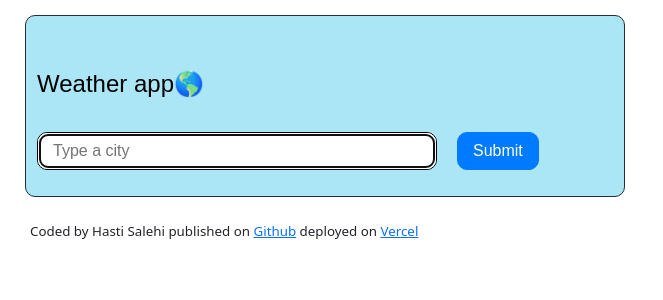
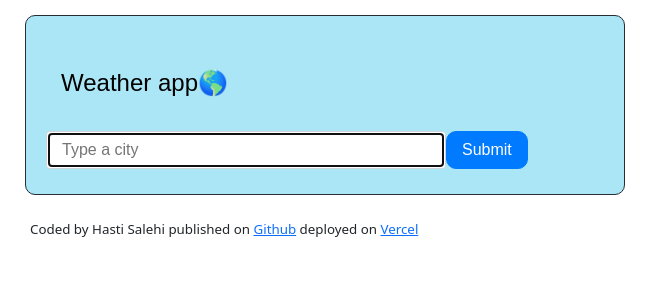
Before and after one commit to Squiggly7525/My-Weather-App-React, a React (Create React App) app: page / in a window 1280 px wide. Shown: the top 300 px of the page, without its empty margins (0-663 px from the left). Built offline with nearby package versions, Linux system fonts and the light colour scheme.

Commit message:
Weather.css changes

```diff
--- a/src/Weather.css
+++ b/src/Weather.css
@@ -1,18 +1,20 @@
+.weather-details-container {
+  display: flex;
+  flex-direction: row;
+  justify-content: space-between; /* Adjust as needed */
+}
+
 .Weather-info {
   display: flex;
   flex-wrap: wrap;
   box-sizing: border-box;
-  display: flex;
-  flex-wrap: wrap;
   height: 127.962px;
-  margin-left: -12px;
-  margin-right: -12px;
-  margin-top: 0px;
   width: 640.007px;
   text-align: start;
 }
+
 .main-humidity-wind {
-  display: block;
+  flex-grow: 1;
 }
 
 .icon-temperature-realfeel {
@@ -22,100 +24,46 @@
 
 .Weather {
   margin: auto 10px;
-  display: block;
-  margin-right: auto;
-  margin-left: auto;
   padding: 15px;
   font-family: arial, sans-serif;
-  padding: 16px;
   color: #878787;
 }
+
 .title {
   color: black;
   font-size: 24px;
-
-  display: flex;
-  flex-wrap: wrap;
-  margin-right: -15px;
-  margin-left: -15px;
   margin-bottom: 30px;
-}
-.Data {
-  margin: auto 10px;
-
-  width: 100%;
-  font-size: 16px;
-  font-weight: 100;
-  line-height: 19px;
-  list-style: none;
-}
-.Weather h1 {
-  font-size: 24px;
-  font-weight: 100;
-  margin: 20px 0 0;
-  line-height: 29px;
-}
-
-.Weather ul {
-  margin: 0;
-  padding: 0;
-}
-
-.Weather li {
-  width: 100%;
-  font-size: 16px;
-  font-weight: 100;
-  line-height: 19px;
-  list-style: none;
-}
-
-.Weather .unit {
-  color: rgb(33, 33, 33);
-  font-size: 16px;
-  font-weight: 400;
-  position: relative;
-  line-height: 1;
-  top: -34px;
 }
 
 .search-bar {
-  box-sizing: border-box;
   display: flex;
-  flex-wrap: wrap;
   margin-right: -15px;
   margin-left: -15px;
 }
+
 .search {
-  display: inline-block;
+  flex-grow: 1;
   height: calc(1.5em + 0.75rem + 2px);
-  padding: 15px 15px;
+  padding: 15px;
   font-size: 1rem;
   font-weight: 400;
   line-height: 1.5;
   width: 400px;
-  position: relative;
   color: #495057;
   background-color: #fff;
-  background-clip: padding-box;
   border: 1px solid #ced4da;
   border-radius: 0.25rem;
   transition: border-color 0.15s ease-in-out, box-shadow 0.15s ease-in-out;
-  border: 1px solid black;
-  border-radius: 10px;
-  margin-right: 10px;
 }
+
 .button {
-  align-items: flex-start;
   height: calc(1.5em + 0.75rem + 2px);
   padding-left: 15px;
   padding-right: 15px;
-  margin-left: 10px;
-  margin-right: 10px;
   font-size: 1rem;
   font-weight: 400;
   line-height: 1.5;
   border: 1px solid black;
-  box-sizing: border-box;
   border-radius: 10px;
   color: #fff;
   background-color: #007bff;
@@ -123,9 +71,7 @@
   transition: color 0.15s ease-in-out, background-color 0.15s ease-in-out,
     border-color 0.15s ease-in-out, box-shadow 0.15s ease-in-out;
 }
-input {
-  overflow: visible;
-}
+
 .icon-and-temperature {
   display: flex;
   align-items: center;
@@ -136,14 +82,12 @@ input {
   color: #212121;
   font-size: 64px;
   line-height: 64px;
-  font-weight: 400;
   margin-left: 10px;
 }
+
 .unit {
   color: #212121;
   font-size: 16px;
   font-weight: 400;
-  position: relative;
   line-height: 1;
-  top: -34px;
 }
--- a/src/WeatherInfo.js
+++ b/src/WeatherInfo.js
@@ -6,6 +6,7 @@ import WeatherIcon from "./WeatherIcon";
 
 export default function WeatherInfo({ city, weatherDetails }) {
   return (
+    <div className="weather-details-container">
       <div className="weather-info">
         {" "}
         <div className="main-humidity-wind">
@@ -32,5 +33,6 @@ export default function WeatherInfo({ city, weatherDetails }) {
           <span>Feels like: {weatherDetails.feelsLike}°C</span>
         </div>
       </div>
+    </div>
   );
 }
```
Also changed, not shown: 1 other file (tests, documents, lock files or other folders). Lines whose indentation alone changed are shown as unchanged.
